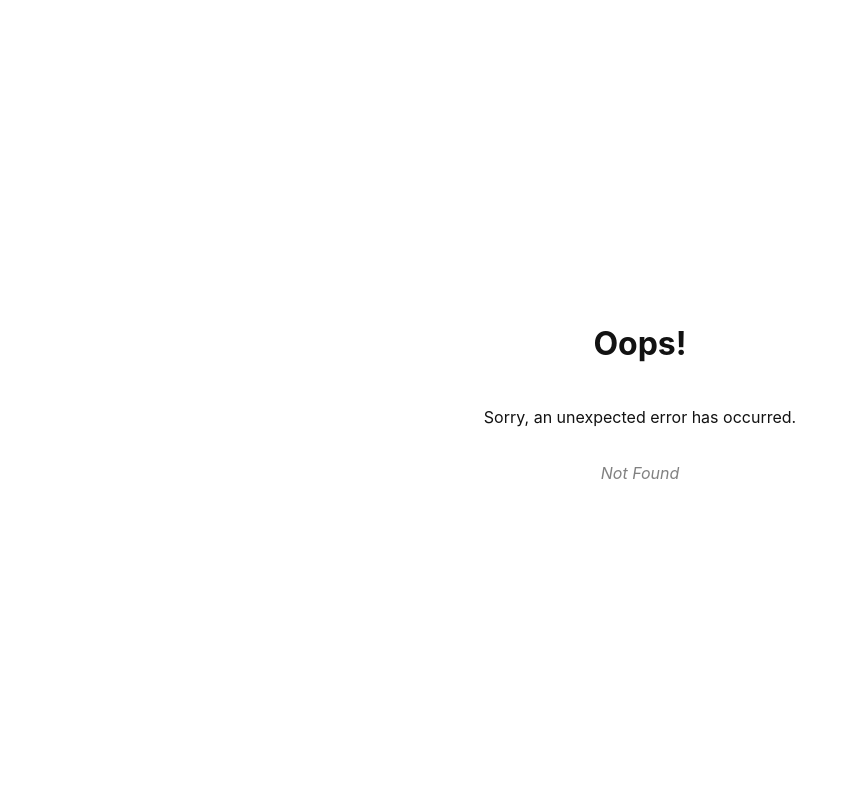
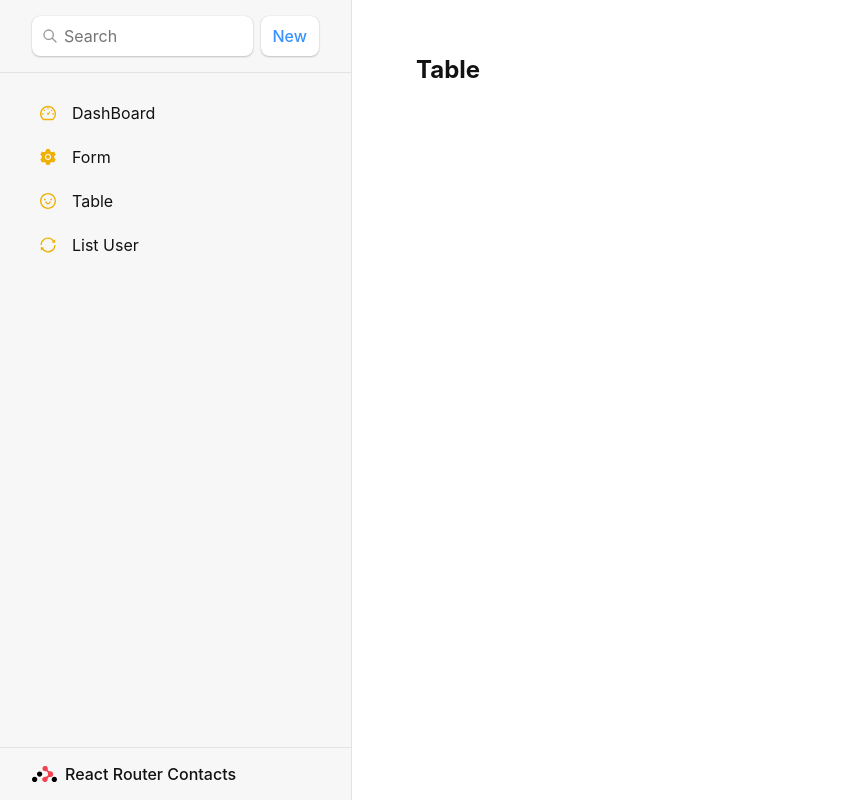
Before and after one commit to vuvantienhd96/simple35, a React (Vite) app: page /Table in a window 1280 px wide. Before the commit this address had no page. Shown: the whole page, without its empty margins (0-854 px from the left). Built offline with nearby package versions, Linux system fonts and the light colour scheme.

Commit message:
add routes dashboard

```diff
--- a/src/routes/root.jsx
+++ b/src/routes/root.jsx
@@ -4,6 +4,8 @@ import {
     SyncOutlined,
     DashboardOutlined
   } from '@ant-design/icons';
+
+import { Outlet, Link } from "react-router-dom";
 
 export default function Root() {
     return (
@@ -36,21 +38,23 @@ export default function Root() {
           <nav>
             <ul>
               <li>
-                <a href={`/contacts/1`}> <DashboardOutlined />DashBoard</a>
+                <Link to={`/DashBoard`}><DashboardOutlined />DashBoard</Link>
               </li>
               <li>
-                <a href={`/contacts/2`}><SettingFilled />Form</a>
+                <Link to={`/Form`}><SettingFilled />Form</Link>
               </li>
               <li>
-                <a href={`/contacts/2`}><SmileOutlined />Table</a>
+                <Link to={`/Table`}><SmileOutlined />Table</Link>
               </li>
               <li>
-                <a href={`/contacts/2`}><SyncOutlined />List User</a>
+                <Link to={`/contacts/2`}><SyncOutlined />List User</Link>
               </li>
             </ul>
           </nav>
         </div>
-        <div id="detail"></div>
+        <div id="detail">
+            <Outlet></Outlet>
+        </div>
       </>
     );
   }
```
Also changed, not shown: src/main.jsx (+14 -0 lines).
